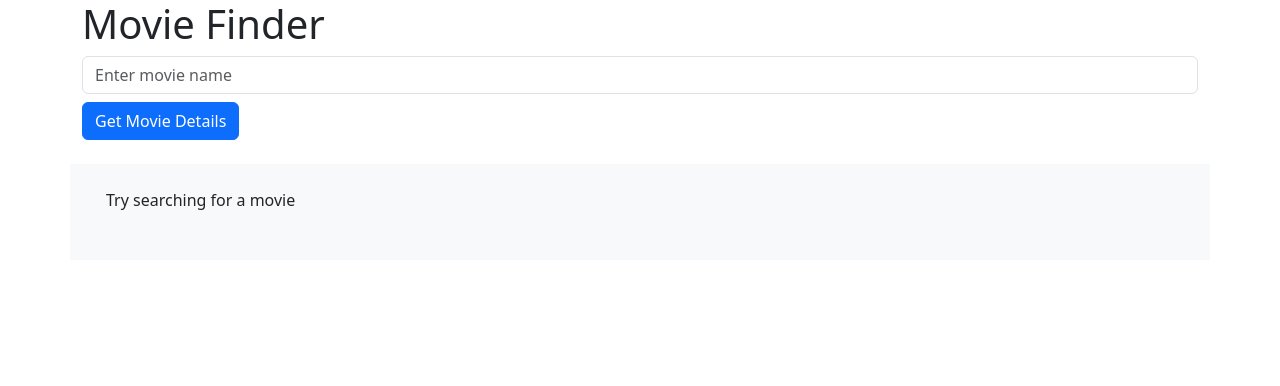
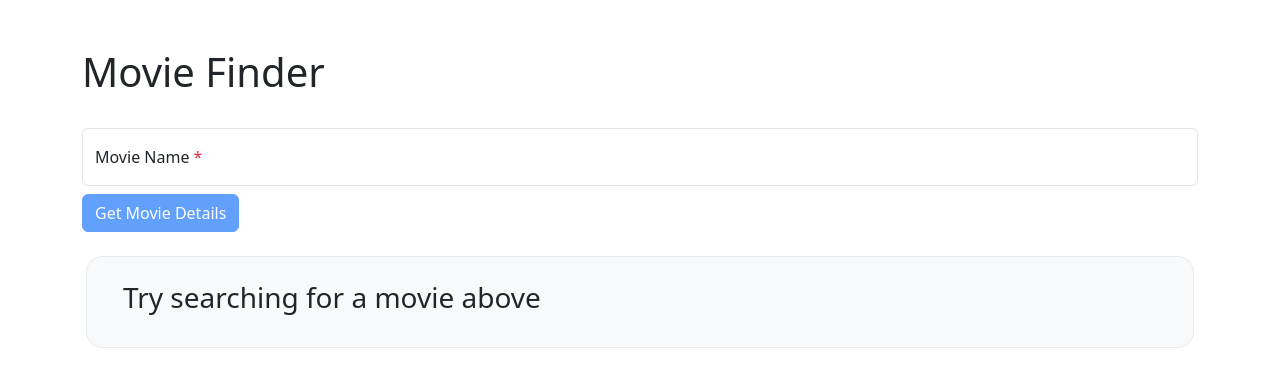
Before and after one commit to valerkahere/ca1-throwaway, an Angular app: page / in a window 1280 px wide. Shown: the top 386 px of the page. Built offline with nearby package versions, Linux system fonts and the light colour scheme.

Commit message:
Apply more styles. Enforce form validation.

```diff
--- a/src/app/app.html
+++ b/src/app/app.html
@@ -1,5 +1,6 @@
 
-<div class="container">
+<div class="container mt-5
+d-flex gap-4 flex-column">
     <h1>{{title()}}</h1>
     <app-search/>
 
--- a/src/app/components/details/details.html
+++ b/src/app/components/details/details.html
@@ -1,26 +1,38 @@
 @if (movieService.movie()?.Response === "True") {
-<div class="row bg-light mt-4 p-4">
+    <div class="
+    bg-dark bg-gradient text-white
+    border border-light-subtle rounded-4
+    row mt-4 p-4">
         <div class="col-4">
             @if ((movieService.movie()?.Poster?.length ?? 0) > 3) {
-                <img class="img-fluid" [src]="movieService.movie()?.Poster">
+            <img class="img-fluid rounded-1 " [src]="movieService.movie()?.Poster">
             }
         </div>
         <div class="col-8">
             @if ((movieService.movie()?.Title ?? "No title") !== null) {
             <div>
-                <h1>{{(movieService.movie()?.Title ?? "No title")}}</h1>
+                <h1 class="text-info">{{(movieService.movie()?.Title ?? "No title")}}</h1>
                 <h2>Director: {{(movieService.movie()?.Director ?? "No director")}}</h2>
                 <h3>Year of release: {{(movieService.movie()?.Year ?? "No year")}}</h3>
             </div>
             }
         </div>
     </div>
+
 } @else {
 
-    <div class="row bg-light mt-4 p-4">
+<div class="
+border border-light-subtle rounded-4
+row bg-light mx-1 p-4">
     @if (!movieService.movie()) {
-            <p>Try searching for a movie</p>
+    <h3>Try searching for a movie above</h3>
     }
-        <h3>{{movieService.movie()?.Error }}</h3>
+    @if (movieService.movie()?.Error) {
+    <h3 class="text-danger">
+        {{ movieService.movie()?.Error +
+        " Please try searching for a different movie."
+        }}
+    </h3>
+    }
 </div>
 }
--- a/src/app/components/search/search.html
+++ b/src/app/components/search/search.html
@@ -1,9 +1,13 @@
-<form>
-    <div class="form-group">
-        <input type="text" name="movie-name" class="form-control" #moviename placeholder="Enter movie name">
+<form #movieForm="ngForm" (ngSubmit)="movieForm.valid && getMovieDetails(moviename.value)">
+    <div class="form-floating">
+        <!-- 'ngModel' is required for the form to track this input's validity -->
+        <input ngModel #moviename
+         type="text" class="form-control" id="movieName"  name="movieName" required
+            placeholder="James Bond">
+        <label for="movieName">Movie Name <span class="text-danger">*</span></label>
     </div>
     <div class="form-group mt-2">
-        <button (click)="getMovieDetails(moviename.value)" type="submit" class="btn btn-primary">Get Movie
+        <button type="submit" class="btn btn-primary" [disabled]="movieForm.invalid">Get Movie
             Details</button>
     </div>
 </form>
--- a/src/app/components/search/search.ts
+++ b/src/app/components/search/search.ts
@@ -1,10 +1,10 @@
-import { Component, signal } from '@angular/core';
+import { Component } from '@angular/core';
 import { MovieapiService } from '../../services/movieapi-service';
-import { MovieDetails } from '../../models/moviedetails.interface';
+import { FormsModule } from '@angular/forms';
 
 @Component({
   selector: 'app-search',
-  imports: [],
+  imports: [FormsModule],
   templateUrl: './search.html',
   styleUrl: './search.css',
 })
```
Lines whose indentation alone changed are shown as unchanged.
